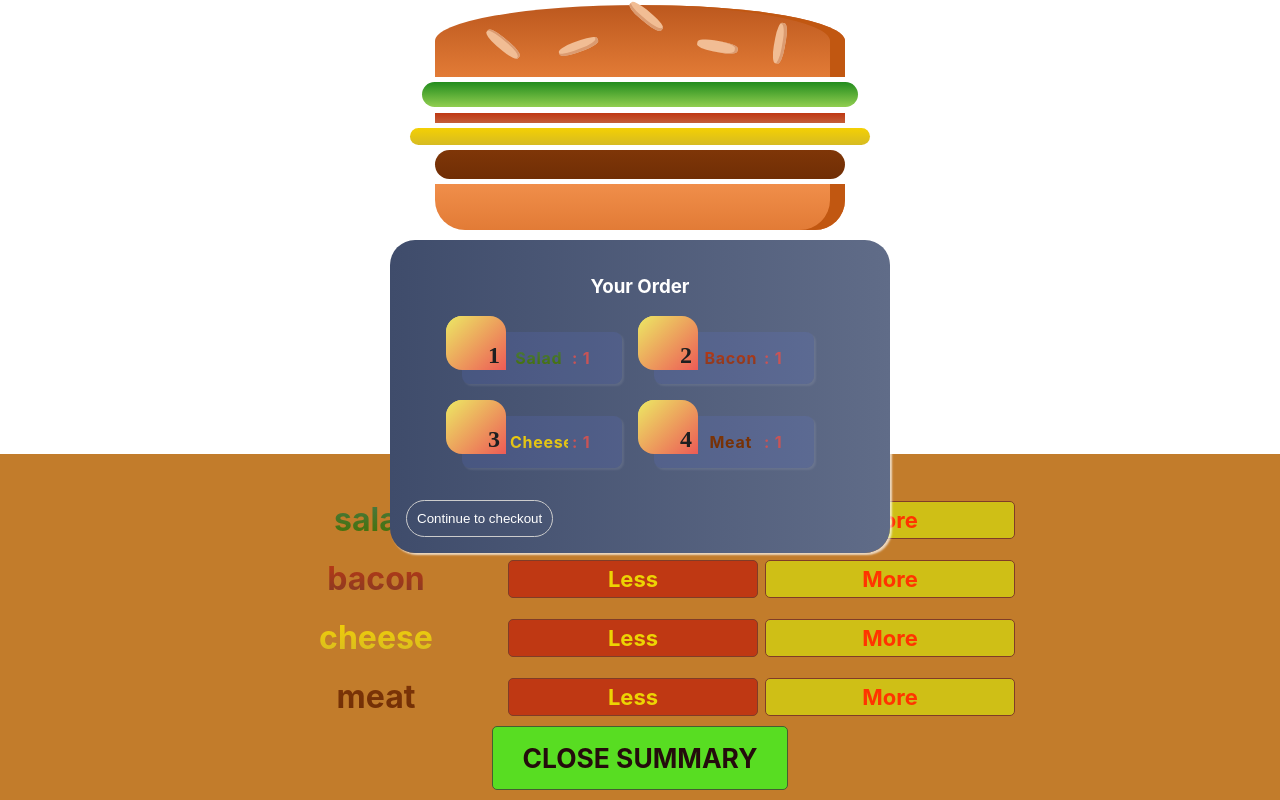
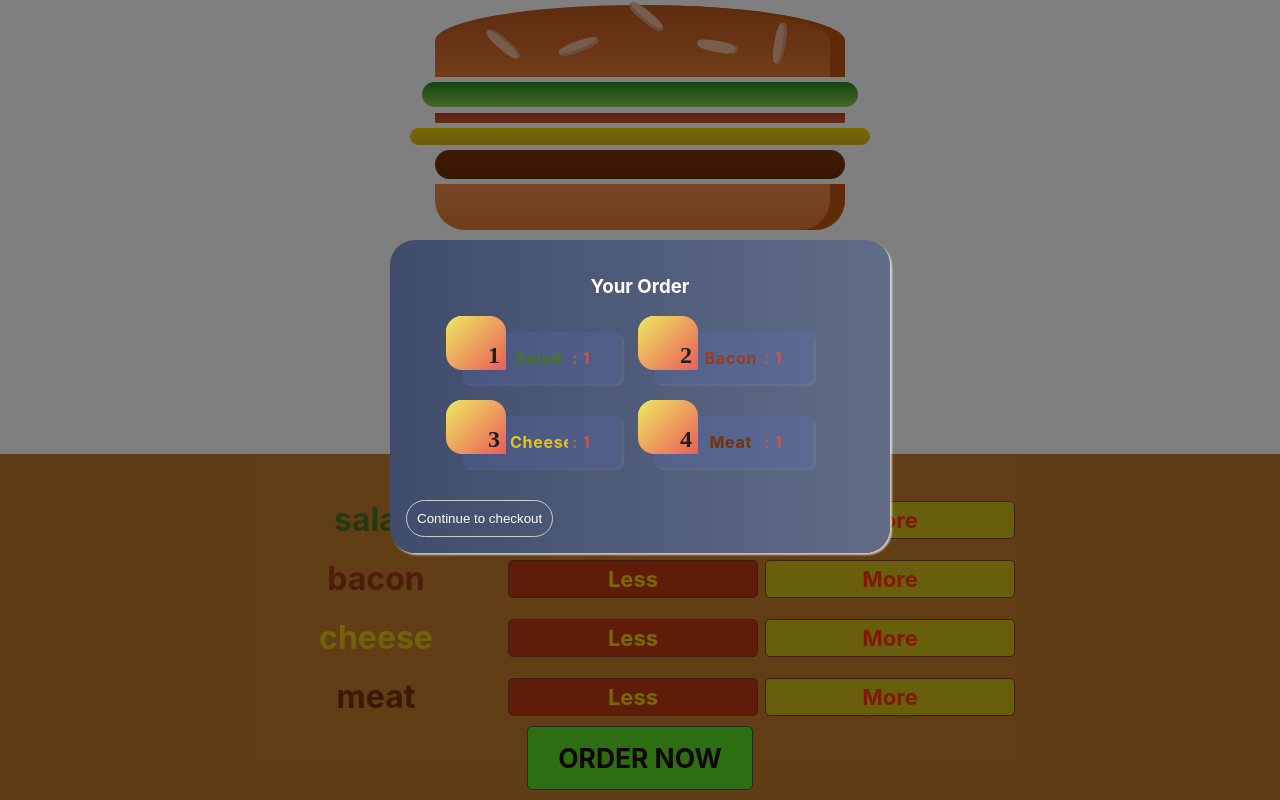
Before and after one commit to arifemir/burger-builder, a React (Create React App) app: page / in a window 1280 px wide. Both pictures are taken after a click on the button "ORDER NOW". Built offline with nearby package versions, Linux system fonts and the light colour scheme.

Commit message:
Backdrop and modal work together;

```diff
--- /dev/null
+++ b/src/components/UI/BackDrop/BackDrop.module.css
@@ -0,0 +1,9 @@
+.BackDrop {
+    width: 100%;
+    height: 100%;
+    position: fixed;
+    z-index:100;
+    left:0;
+    top:0;
+    background-color: rgba(0, 0, 0, 0.5);
+}
--- a/src/components/UI/Modal/Modal.js
+++ b/src/components/UI/Modal/Modal.js
@@ -2,14 +2,24 @@ import React from 'react';
 
 import styles from './Modal.module.css'
 import cn from 'classnames'
+import Fragment from "../../../hoc/Fragment";
+import BackDrop from "../BackDrop/BackDrop";
 
 const Modal = (props) => {
   return (
-    <div
-      className={cn(styles.Modal,(!props.show === true) && styles.none)}
-    >
-      {props.children}
-    </div>
+    <Fragment>
+      <BackDrop clicked={props.modalClosed} show={props.show}/>
+      <div
+        className={
+          cn(
+            styles.Modal,(!props.show === true) && styles.none
+          )
+        }
+      >
+        {props.children}
+      </div>
+    </Fragment>
+
   );
 };
 
--- a/src/containers/BurgerBuilder/BurgerBuilder.js
+++ b/src/containers/BurgerBuilder/BurgerBuilder.js
@@ -34,10 +34,7 @@ class BurgerBuilder extends Component {
   }
 
   purchaseHandler = () =>{
-    this.setState((prevState)=>{
-      return {purchasing:!prevState.purchasing}
-    })
-    this.orderButtonTextHandler()
+    this.setState({purchasing:true})
   }
 
   addIngredientHandler = (type) => {
@@ -57,13 +54,8 @@ class BurgerBuilder extends Component {
     }
   }
 
-  orderButtonTextHandler = () => {
-    (!this.state.purchasing)
-      ?
-        this.setState({orderButtonText:'CLOSE SUMMARY'})
-      :
-        this.setState({orderButtonText:'ORDER NOW'})
-
+  purchaseCancelHandler = () => {
+    this.setState({purchasing:false})
   }
 
   render()
@@ -78,7 +70,7 @@ class BurgerBuilder extends Component {
 
     return (
       <Fragment>
-        <Modal show={this.state.purchasing}>
+        <Modal show={this.state.purchasing} modalClosed={this.purchaseCancelHandler}>
           <OrderSummary ingredients={this.state.ingredients}/>
         </Modal>
         <Burger ingredients={this.state.ingredients}/>
```
Also changed, not shown: src/components/UI/BackDrop/BackDrop.js (+8 -0 lines).
